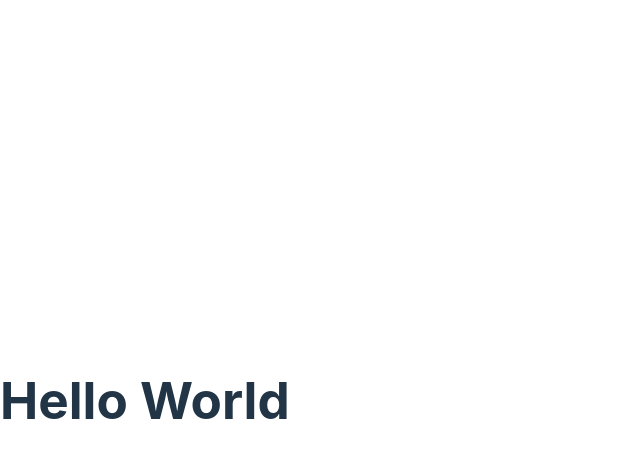
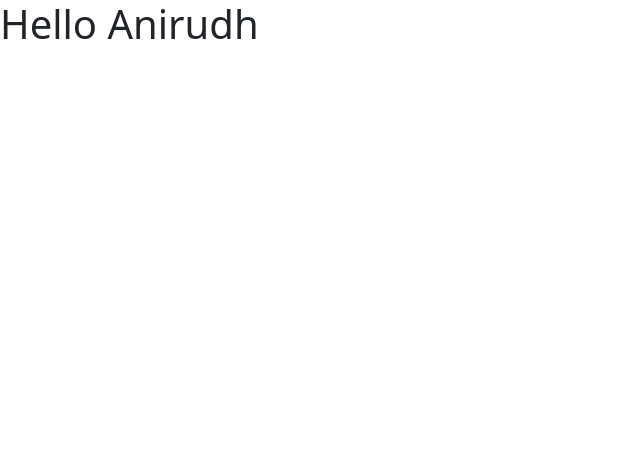
Before and after one commit to jwala-anirudh/react-basics-2023, a React (Vite) app: page / in a window 1280 px wide. Shown: the top 458 px of the page, without its empty margins (0-640 px from the left). Built offline with nearby package versions, Linux system fonts and the light colour scheme.

Commit message:
First component

```diff
--- a/src/Message.tsx
+++ b/src/Message.tsx
@@ -1,6 +1,10 @@
 // PascalCasing
 function Message() {
   // JSX: JavaScript XML
+  const name = 'Anirudh';
+  if (name) {
+    return <h1>Hello {name}</h1>;
+  }
   return <h1>Hello World</h1>;
 }
 
--- a/src/main.tsx
+++ b/src/main.tsx
@@ -1,10 +1,15 @@
-import React from 'react'
-import ReactDOM from 'react-dom/client'
-import App from './App.tsx'
-import './index.css'
+import React from 'react';
+import ReactDOM from 'react-dom/client';
 
-ReactDOM.createRoot(document.getElementById('root') as HTMLElement).render(
+import App from './App.tsx';
+
+import 'bootstrap/dist/css/bootstrap.css';
+
+const rootNode: HTMLElement = document.getElementById('root') as HTMLElement;
+const root = ReactDOM.createRoot(rootNode);
+
+root.render(
   <React.StrictMode>
     <App />
-  </React.StrictMode>,
-)
+  </React.StrictMode>
+);
```
